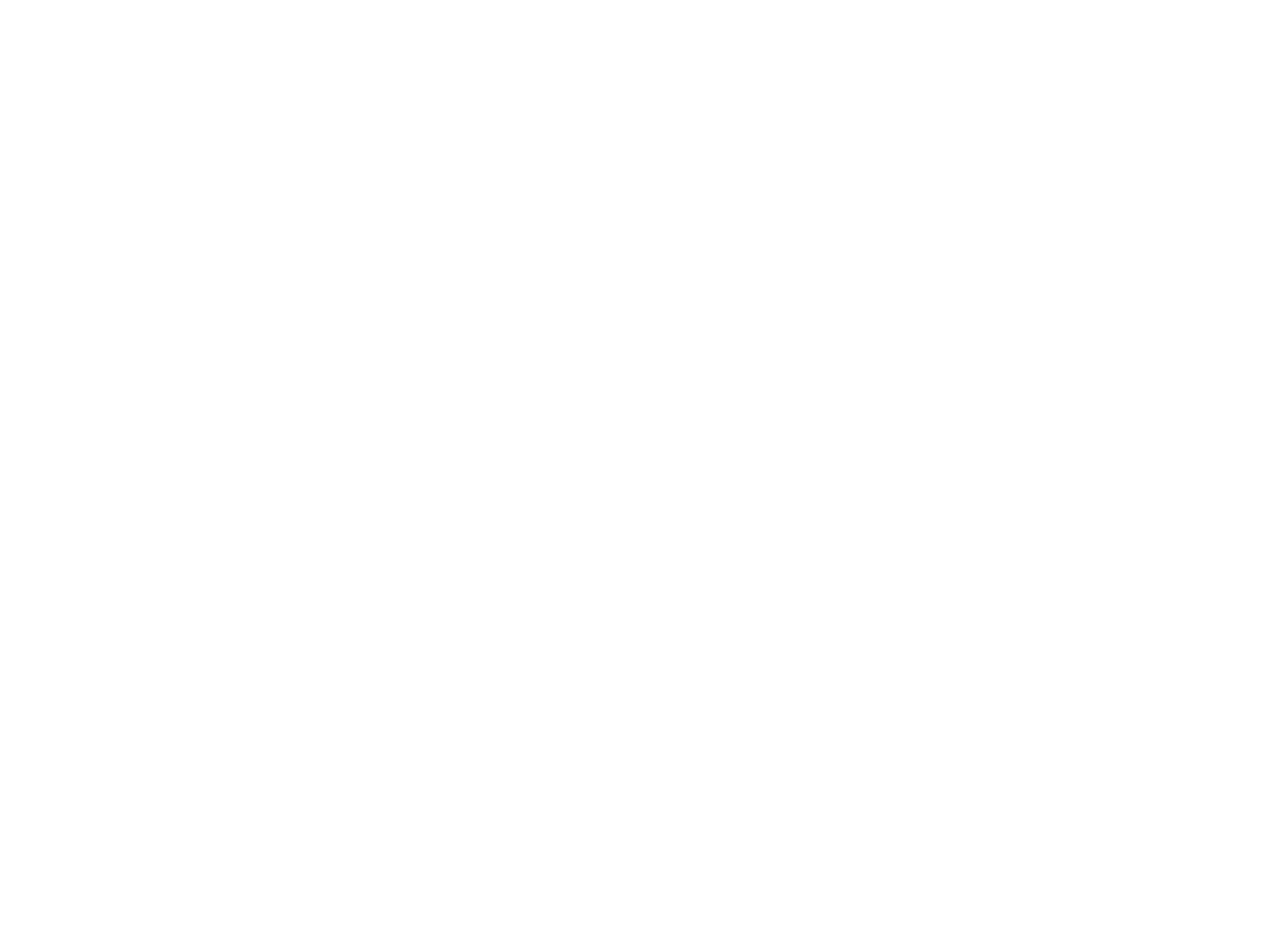
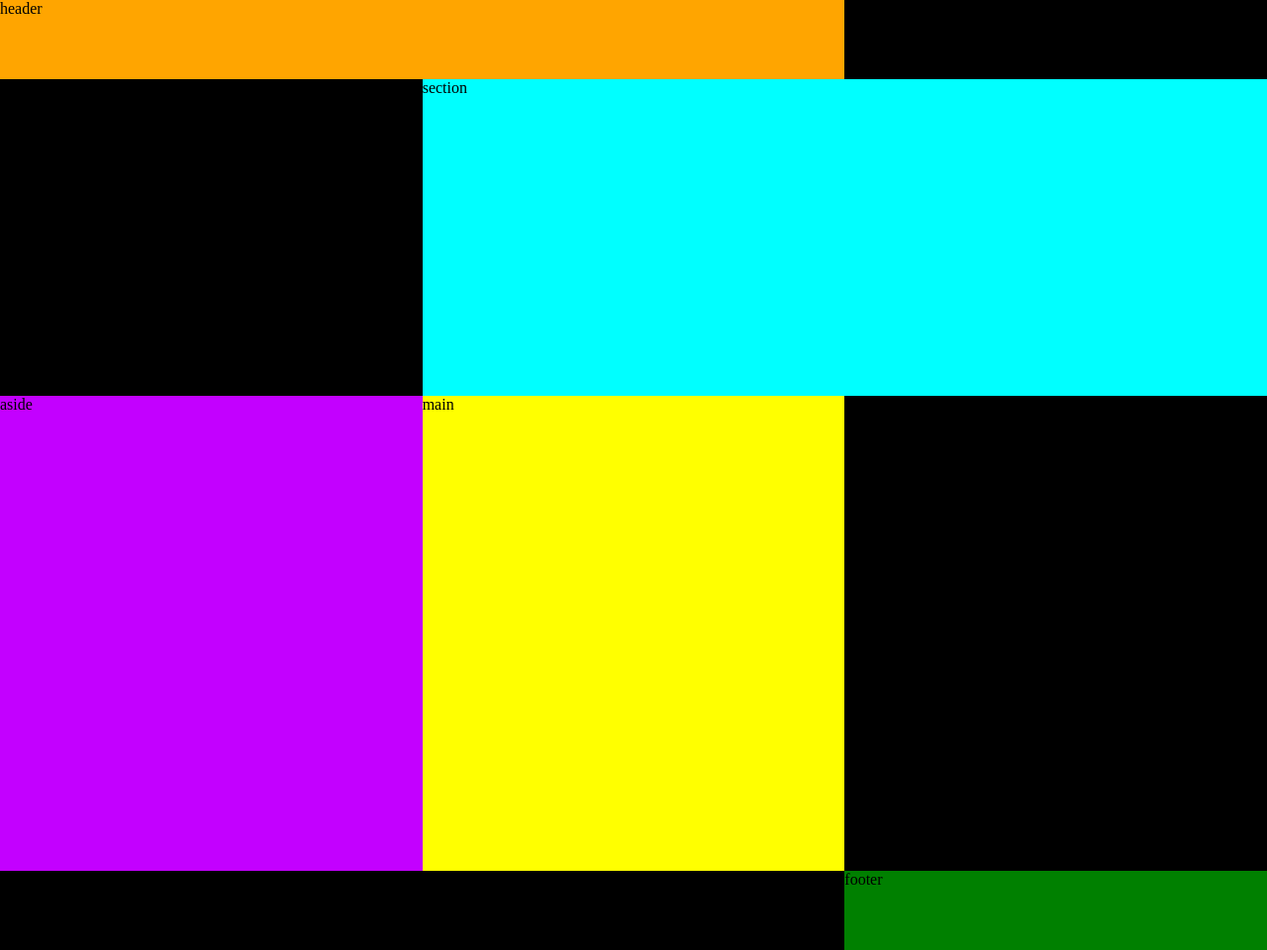
Before and after one commit to Rober040992/Intro-HTML-CSS, a plain HTML site: page grid-example.html in a window 1280 px wide. Shown: the whole page at 99% size. Before the commit the page ends 800 px from the top, so only its background shows below. Drawn offline with Linux system fonts and the light colour scheme.

Commit message:
grid shows in progress

```diff
--- a/grid-example.html
+++ b/grid-example.html
@@ -1,12 +1,65 @@
 <!DOCTYPE html>
 <html lang="en">
+<link rel="stylesheet" href="styles\grid.css">
+
 <head>
     <meta charset="UTF-8">
     <meta name="viewport" content="width=device-width, initial-scale=1.0">
     <title>grid examples</title>
+    <!--
+    dentro de este style le metemos los estilos para el grid
+    cada valor es de cada clumna o fila
+    la medida fr son el espacio disponible . a si que podemos usar 1fr para cada columna(que serian iguales y se adaptan)
+    para que una columna sea fija en caso de que queramos la de enmedio fija se puede usar 1fr 200px 1fr
+    template areas : es muy visual , usamos . para decir donde no queremos el grid, con align items center centra en el centro de la fila y con jusify content al centro de columna
+
+    -->
+    <style>
+        body{
+            margin: 0;
+            background-color: black;
+            display: grid;
+            grid-template-columns: repeat(3, 1fr);
+            grid-template-rows: 10vh 40vh 60vh 10vh;
+            grid-template-areas:
+            "header header header"
+            ". section ."
+            "aside main main"
+            "footer footer footer";
+
+        }
+            header{
+            background-color: orange;
+            grid-column: 1/3;
+            grid-row: 1/2;
+
+        }
+        section{
+            background-color: aqua;
+            grid-column: 2/4;
+        }
+        aside{
+            background-color: rgb(195, 0, 255);
+            grid-column: 1/2;
+            grid-row: 3/4;
+        }
+        main{
+            background-color: yellow;
+            grid-column: 2/3;
+            grid-row: 3/4;
+        }
+        footer{
+            background: green;
+            grid-column: 3/4;
+            grid-row: 4/5;
+        }
+    </style>
 </head>
 <body>
-
-
+    <header>header</header>
+    <section>section</section>
+    <aside>aside</aside>
+    <main>main</main>
+    <footer>footer</footer>
 </body>
 </html>
```
Also changed, not shown: index.html (+40 -3 lines).
